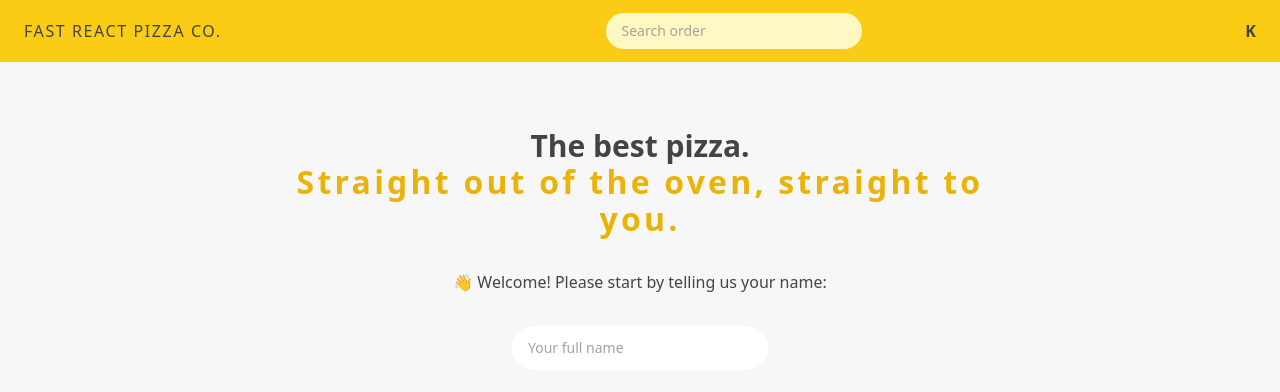
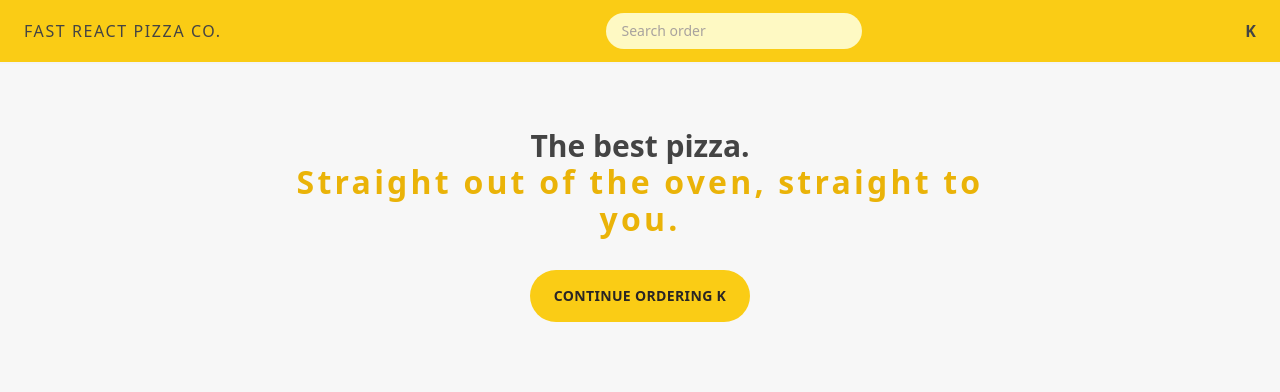
Before and after one commit to karemahamdy/Fast-React-Pizza-, a React (Vite) app: page / in a window 1280 px wide. Shown: the top 392 px of the page. Built offline with nearby package versions, Linux system fonts and the light colour scheme.

Commit message:
fix: err of navigate button

```diff
--- a/src/ui/Home.jsx
+++ b/src/ui/Home.jsx
@@ -1,6 +1,10 @@
+import { useSelector } from "react-redux";
 import CreateUser from "../features/user/CreateUser";
+import  Button  from "./Button"
 
 function Home() {
+  const username = useSelector((state) => state.user.username);
+
   return (
     <div className="my-10 px-4 text-center sm:my-16 ">
 
@@ -9,7 +13,11 @@ function Home() {
         <br />
       <span className="text-yellow-500 text-[32px] tracking-widest">Straight out of the oven, straight to you.</span>
       </h1>
+      {username === '' ? (
       <CreateUser/>
+      ): (
+        <Button type="primary" to = "/menu" >Continue ordering {username} </Button>
+      )}
     </div>
   );
 }
```
